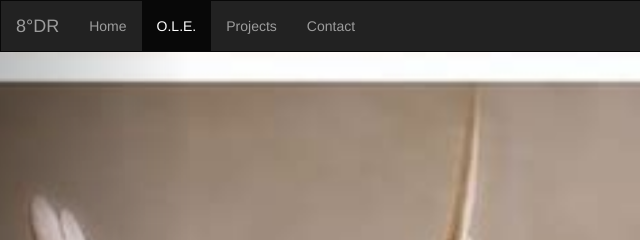
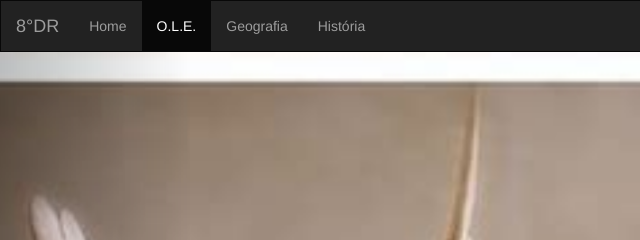
Before and after one commit to Brodoloeins/Trabalhos, a plain HTML site: page ole.html in a window 1280 px wide. Shown: the top 240 px of the page, 0-640 px from the left. Drawn offline with nearby package versions, Linux system fonts and the light colour scheme.

Commit message:
Update ole.html

```diff
--- a/ole.html
+++ b/ole.html
@@ -50,8 +50,8 @@
       <ul class="nav navbar-nav">
         <li><a href="https://brodoloeins.github.io/Trabalhos">Home</a></li>
         <li class="active"><a href="#">O.L.E.</a></li>
-        <li><a href="#">Projects</a></li>
-        <li><a href="#">Contact</a></li>
+        <li><a href="#">Geografia</a></li>
+        <li><a href="#">História</a></li>
       </ul>
       <ul class="nav navbar-nav navbar-right">
         <li><a href="#"><span class="glyphicon glyphicon-log-in"></span> Login</a></li>
```
